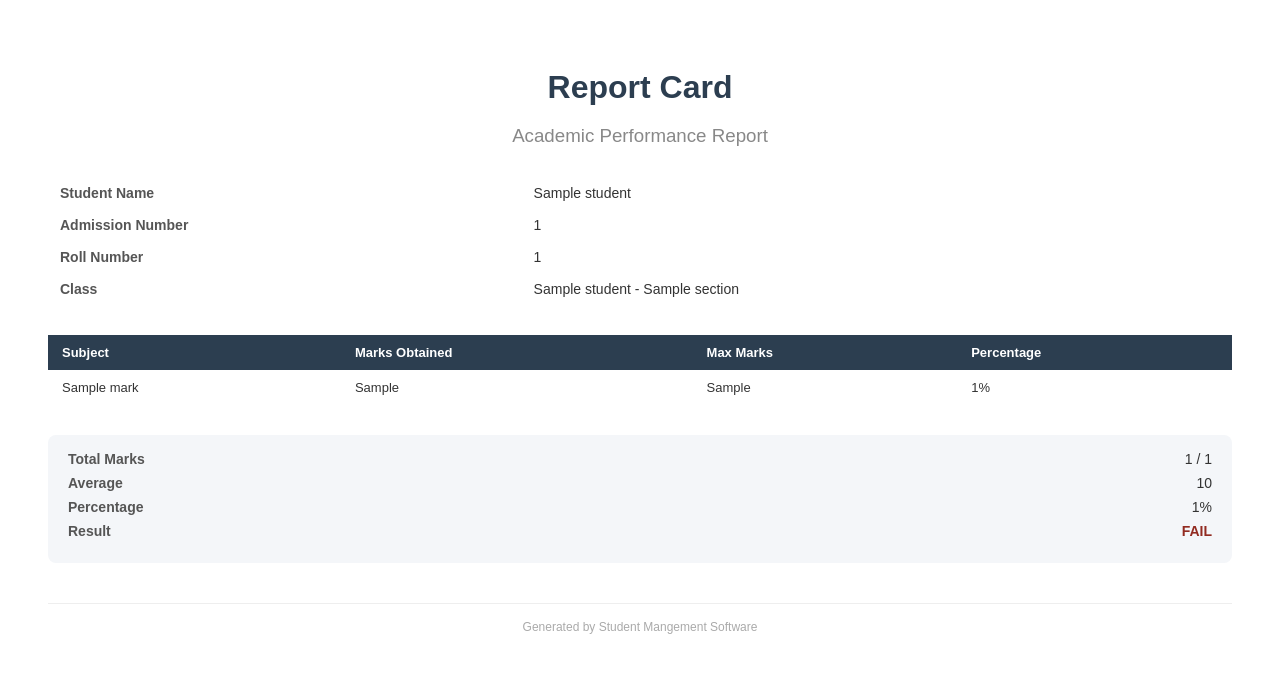
After one commit to SayonBiswas/Student_Management_Website, a Python web app: template frontend/templates/marksheet_pdf.html in a window 1280 px wide. The commit adds this page. Shown: the top 673 px of the page. Run offline with Jinja, Linux system fonts and the light colour scheme; the template is opened without the code that fills it: most values are stand-ins (such as "Sample title", 1, 10 or a date in 2020).

Commit message:
Update: Inserted a new feature of downloading the marks in pdf format and resolved some bugs

```diff
--- a/backend/routers/lost_found.py
+++ b/backend/routers/lost_found.py
@@ -10,7 +10,7 @@ from backend.security.jwt_handler import decode_token
 
 limiter = Limiter(key_func=get_remote_address)
 router = APIRouter()
-templates = Jinja2Templates(directory="fontend/templates")
+templates = Jinja2Templates(directory="frontend/templates")
 
 def get_user(request: Request):
     token = request.cookies.get("access_token")
--- /dev/null
+++ b/frontend/templates/marksheet_pdf.html
@@ -0,0 +1,85 @@
+<!DOCTYPE html>
+<html>
+<head>
+    <meta charset="UTF-8"/>
+    <style>
+        body { font-family: Arial, sans-serif; padding: 40px; color: #333; }
+        h1 { text-align: center; color: #2c3e50; margin-bottom: 4px; }
+        h3 { text-align: center; color: #888; font-weight: normal; margin-bottom: 30px; }
+        .info-table { width: 100%; margin-bottom: 30px; border-collapse: collapse; }
+        .info-table td { padding: 8px 12px; font-size: 14px; }
+        .info-table td:first-child { font-weight: bold; color: #555; width: 40%; }
+        .marks-table { width: 100%; border-collapse: collapse; margin-bottom: 30px; }
+        .marks-table th { background: #2c3e50; color: white; padding: 10px 14px; text-align: left; font-size: 13px; }
+        .marks-table td { padding: 10px 14px; border-bottom: 1px solid #eee; font-size: 13px; }
+        .marks-table tr:last-child td { border-bottom: none; }
+        .summary { background: #f4f6f9; padding: 16px 20px; border-radius: 8px; margin-bottom: 30px; }
+        .summary-row { display: flex; justify-content: space-between; margin-bottom: 8px; font-size: 14px; }
+        .summary-row span:first-child { color: #555; font-weight: bold; }
+        .footer { text-align: center; font-size: 12px; color: #aaa; margin-top: 40px; border-top: 1px solid #eee; padding-top: 16px; }
+        .pass { color: #1e8449; font-weight: bold; }
+        .fail { color: #922b21; font-weight: bold; }
+    </style>
+</head>
+<body>
+    <h1>Report Card</h1>
+    <h3>Academic Performance Report</h3>
+
+    <table class="info-table">
+        <tr><td>Student Name</td><td>{{ student.name }}</td></tr>
+        <tr><td>Admission Number</td><td>{{ student.admission_number }}</td></tr>
+        <tr><td>Roll Number</td><td>{{ student.roll_number }}</td></tr>
+        <tr><td>Class</td><td>{{ student.class_name }} - {{ student.section }}</td></tr>
+    </table>
+
+    <table class="marks-table">
+        <thead>
+            <tr>
+                <th>Subject</th>
+                <th>Marks Obtained</th>
+                <th>Max Marks</th>
+                <th>Percentage</th>
+            </tr>
+        </thead>
+        <tbody>
+            {% for m in marks %}
+            <tr>
+                <td>{{ m.subject_name }}</td>
+                <td>{{ m.marks_obtained }}</td>
+                <td>{{ m.max_marks }}</td>
+                <td>{{ m.subject_percentage }}%</td>
+            </tr>
+            {% else %}
+            <tr>
+                <td colspan="4" style="text-align:center; color:#aaa;">No subjects found.</td>
+            </tr>
+            {% endfor %}
+        </tbody>
+    </table>
+
+    <div class="summary">
+        <div class="summary-row">
+            <span>Total Marks</span>
+            <span>{{ student.total_marks }} / {{ student.total_max_marks }}</span>
+        </div>
+        <div class="summary-row">
+            <span>Average</span>
+            <span>{{ student.average_marks }}</span>
+        </div>
+        <div class="summary-row">
+            <span>Percentage</span>
+            <span>{{ student.percentage }}%</span>
+        </div>
+        <div class="summary-row">
+            <span>Result</span>
+            <span class="{% if student.percentage >= 40 %}pass{% else %}fail{% endif %}">
+                {% if student.percentage >= 40 %}PASS{% else %}FAIL{% endif %}
+            </span>
+        </div>
+    </div>
+
+    <div class="footer">
+        Generated by Student Mangement Software
+    </div>
+</body>
+</html>
--- a/requirements.txt
+++ b/requirements.txt
@@ -17,3 +17,4 @@ python-multipart
 pydantic-settings
 pydantic[email]
 slowapi
+weasyprint
```
Also changed, not shown: backend/routers/students.py (+46 -1 lines), frontend/templates/student_detail.html (+23 -4 lines).
